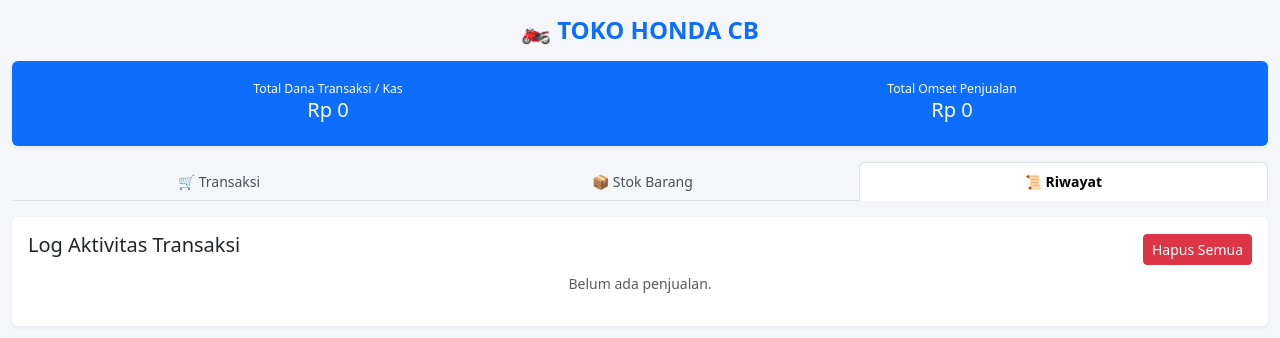
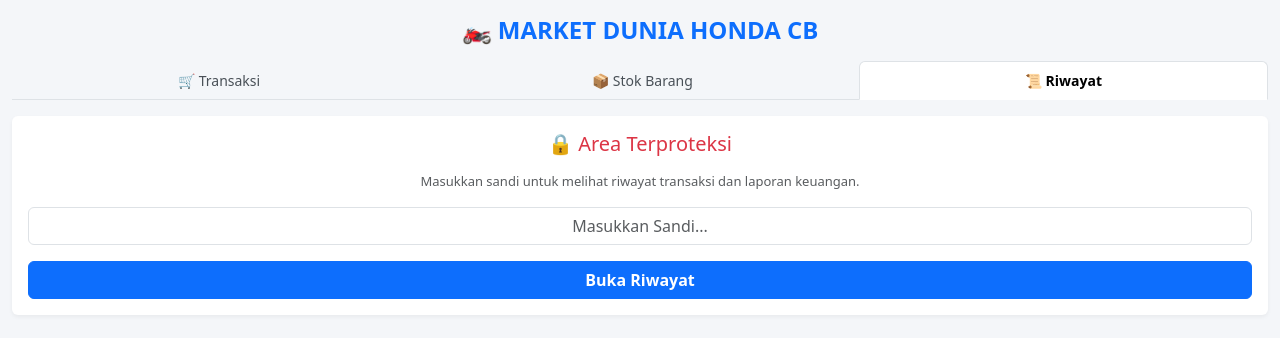
Before and after one commit to masturhaqiqi947-crypto/Kasir-Pedia, a plain HTML site: page index.html in a window 1280 px wide. Both pictures are taken after a click on the tab "📜 Riwayat". Drawn offline with nearby package versions, Linux system fonts and the light colour scheme.

Commit message:
Update index.html

```diff
--- a/index.html
+++ b/index.html
@@ -3,7 +3,7 @@
 <head>
     <meta charset="UTF-8">
     <meta name="viewport" content="width=device-width, initial-scale=1.0">
-    <title>TOKO HONDA CB</title>
+    <title>MARKET DUNIA HONDA CB</title>
     <link href="https://cdn.jsdelivr.net/npm/bootstrap@5.3.0/dist/css/bootstrap.min.css" rel="stylesheet">
     <style>
         body { background-color: #f4f6f9; font-size: 14px; }
@@ -16,25 +16,12 @@
 <body>
 
 <div class="container-fluid py-3">
-    <h4 class="text-center mb-3 text-primary fw-bold">🏍️ TOKO HONDA CB</h4>
-
-    <div class="card bg-primary text-white p-3 mb-3">
-        <div class="row text-center">
-            <div class="col-6">
-                <small>Total Dana Transaksi / Kas</small>
-                <h5 id="saldo-toko">Rp 0</h5>
-            </div>
-            <div class="col-6">
-                <small>Total Omset Penjualan</small>
-                <h5 id="omset-toko">Rp 0</h5>
-            </div>
-        </div>
-    </div>
+    <h4 class="text-center mb-3 text-primary fw-bold">🏍️ MARKET DUNIA HONDA CB</h4>
 
     <ul class="nav nav-tabs nav-fill mb-3" id="menuKasir" role="tablist">
         <li class="nav-item"><button class="nav-link active" data-bs-toggle="tab" data-bs-target="#tab-transaksi">🛒 Transaksi</button></li>
         <li class="nav-item"><button class="nav-link" data-bs-toggle="tab" data-bs-target="#tab-stok">📦 Stok Barang</button></li>
-        <li class="nav-item"><button class="nav-link" data-bs-toggle="tab" data-bs-target="#tab-riwayat">📜 Riwayat</button></li>
+        <li class="nav-item"><button class="nav-link" data-bs-toggle="tab" data-bs-target="#tab-riwayat" onclick="tutupRiwayat()">📜 Riwayat</button></li>
     </ul>
 
     <div class="tab-content">
@@ -116,12 +103,38 @@
         </div>
 
         <div class="tab-pane fade" id="tab-riwayat">
-            <div class="card p-3">
+            <!-- Form Sandi Riwayat -->
+            <div class="card p-3 text-center" id="card-login-riwayat">
+                <h5 class="text-danger mb-3">🔒 Area Terproteksi</h5>
+                <p class="text-muted" style="font-size: 13px;">Masukkan sandi untuk melihat riwayat transaksi dan laporan keuangan.</p>
+                <div class="mb-3">
+                    <input type="password" class="form-control text-center" id="sandi-riwayat" placeholder="Masukkan Sandi...">
+                </div>
+                <button class="btn btn-primary w-100 fw-bold" onclick="cekSandiRiwayat()">Buka Riwayat</button>
+            </div>
+
+            <!-- Konten Riwayat & Keuangan (Tersembunyi sebelum sandi benar) -->
+            <div class="card p-3 d-none" id="content-riwayat">
                 <div class="d-flex justify-content-between align-items-center mb-2">
                     <h5>Log Aktivitas Transaksi</h5>
                     <button class="btn btn-danger btn-sm" onclick="resetRiwayat()">Hapus Semua</button>
                 </div>
-                <div class="list-group" id="list-riwayat"></div>
+                <div class="list-group mb-3" id="list-riwayat"></div>
+
+                <!-- Total Dana & Omset di Bawah Sendiri -->
+                <div class="card bg-primary text-white p-3 mt-3 shadow">
+                    <div class="row text-center">
+                        <div class="col-6 border-end">
+                            <small>Total Dana Transaksi / Kas</small>
+                            <h5 id="saldo-toko">Rp 0</h5>
+                        </div>
+                        <div class="col-6">
+                            <small>Total Omset Penjualan</small>
+                            <h5 id="omset-toko">Rp 0</h5>
+                        </div>
+                    </div>
+                </div>
+                <button class="btn btn-secondary btn-sm w-100 mt-2" onclick="tutupRiwayat()">Kunci Kembali Riwayat</button>
             </div>
         </div>
     </div>
@@ -137,8 +150,6 @@
     function init() {
         tampilkanStok();
         updateDropdownProduk();
-        tampilkanRiwayat();
-        hitungKeuangan();
     }
 
     function tambahBarang() {
@@ -250,9 +261,9 @@
         localStorage.setItem('kasir_produk', JSON.stringify(produk));
         localStorage.setItem('kasir_riwayat', JSON.stringify(riwayat));
 
-        // Format pesan WhatsApp (Tanpa info nomor DANA & SeaBank, hanya Nama, No HP, Detail Barang, dan Total)
+        // Format pesan WhatsApp (Hanya Nama, No HP, Detail Barang, dan Total)
         let noWa = "6281359887835";
-        let pesanWa = `Halo Admin TOKO HONDA CB,%0A%0ASaya ingin konfirmasi pesanan:%0A*No. Nota:* ${transaksiBaru.idNota}%0A*Nama Pembeli:* ${namaPembeli}%0A*No. Telepon:* ${telpPembeli}%0A*Tanggal:* ${transaksiBaru.tanggal}%0A%0A*Daftar Belanja:*%0A${detailBelanjaStr}%0A*Total Bayar:* Rp ${totalBelanja.toLocaleString()}%0A%0AMohon segera diproses, terima kasih!`;
+        let pesanWa = `Halo Admin MARKET DUNIA HONDA CB,%0A%0ASaya ingin konfirmasi pesanan:%0A*No. Nota:* ${transaksiBaru.idNota}%0A*Nama Pembeli:* ${namaPembeli}%0A*No. Telepon:* ${telpPembeli}%0A*Tanggal:* ${transaksiBaru.tanggal}%0A%0A*Daftar Belanja:*%0A${detailBelanjaStr}%0A*Total Bayar:* Rp ${totalBelanja.toLocaleString()}%0A%0AMohon segera diproses, terima kasih!`;
 
         // Buka WhatsApp
         window.open(`https://wa.me/${noWa}?text=${pesanWa}`, '_blank');
@@ -265,6 +276,26 @@
         document.getElementById('uang-bayar').value = '';
         updateKeranjang();
         init();
+    }
+
+    function cekSandiRiwayat() {
+        let sandiInput = document.getElementById('sandi-riwayat').value;
+        if(sandiInput === 'OK BAIK') {
+            document.getElementById('card-login-riwayat').classList.add('d-none');
+            document.getElementById('content-riwayat').classList.remove('d-none');
+            document.getElementById('sandi-riwayat').value = '';
+            tampilkanRiwayat();
+            hitungKeuangan();
+        } else {
+            alert('Sandi salah!');
+            document.getElementById('sandi-riwayat').value = '';
+        }
+    }
+
+    function tutupRiwayat() {
+        document.getElementById('card-login-riwayat').classList.remove('d-none');
+        document.getElementById('content-riwayat').classList.add('d-none');
+        document.getElementById('sandi-riwayat').value = '';
     }
 
     function tampilkanRiwayat() {
@@ -284,7 +315,12 @@
     }
 
     function resetRiwayat() {
-        if(confirm("Apakah Anda yakin ingin menghapus semua riwayat transaksi?")) { riwayat = []; localStorage.setItem('kasir_riwayat', JSON.stringify(riwayat)); init(); }
+        if(confirm("Apakah Anda yakin ingin menghapus semua riwayat transaksi?")) {
+            riwayat = [];
+            localStorage.setItem('kasir_riwayat', JSON.stringify(riwayat));
+            tampilkanRiwayat();
+            hitungKeuangan();
+        }
     }
     init();
 </script>
```
